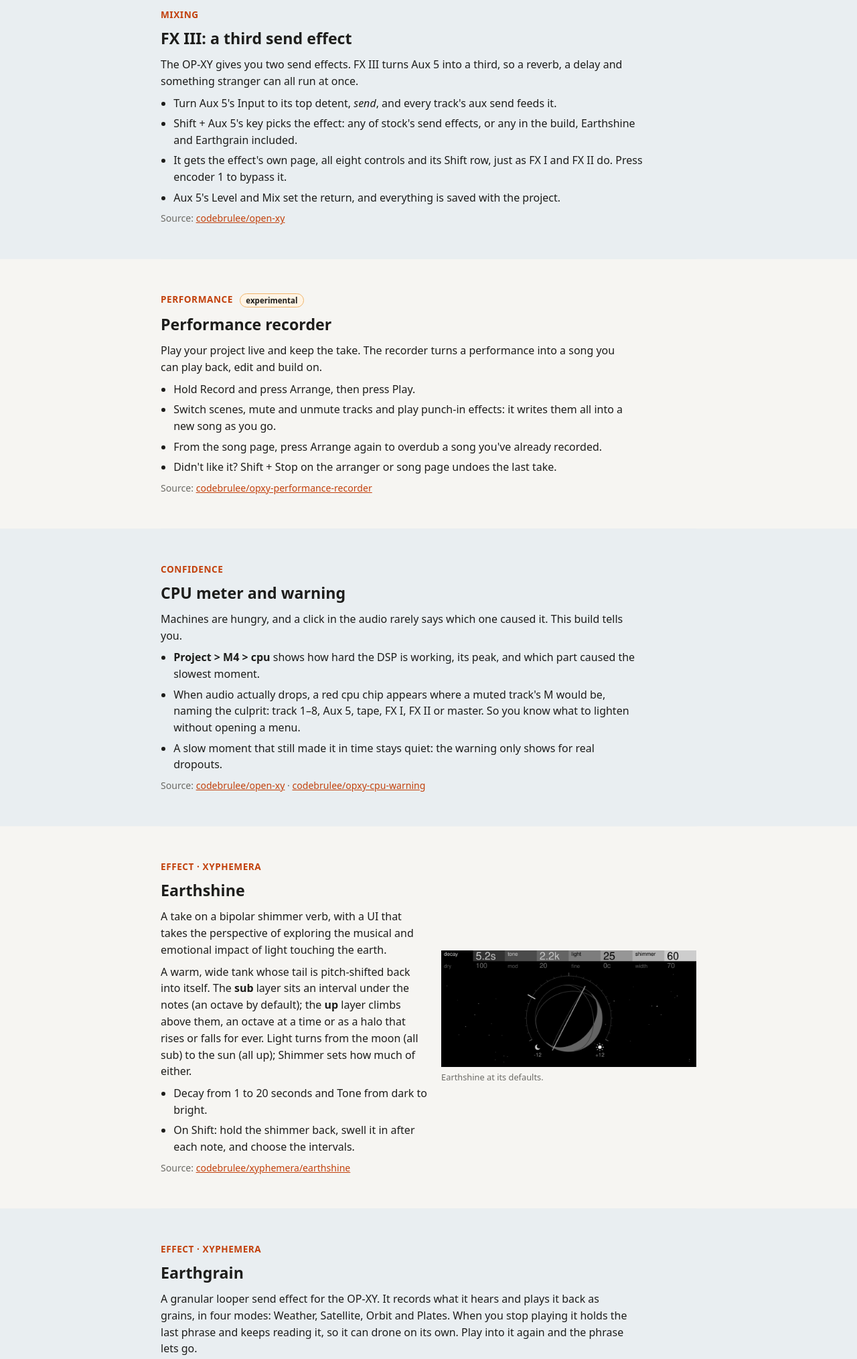
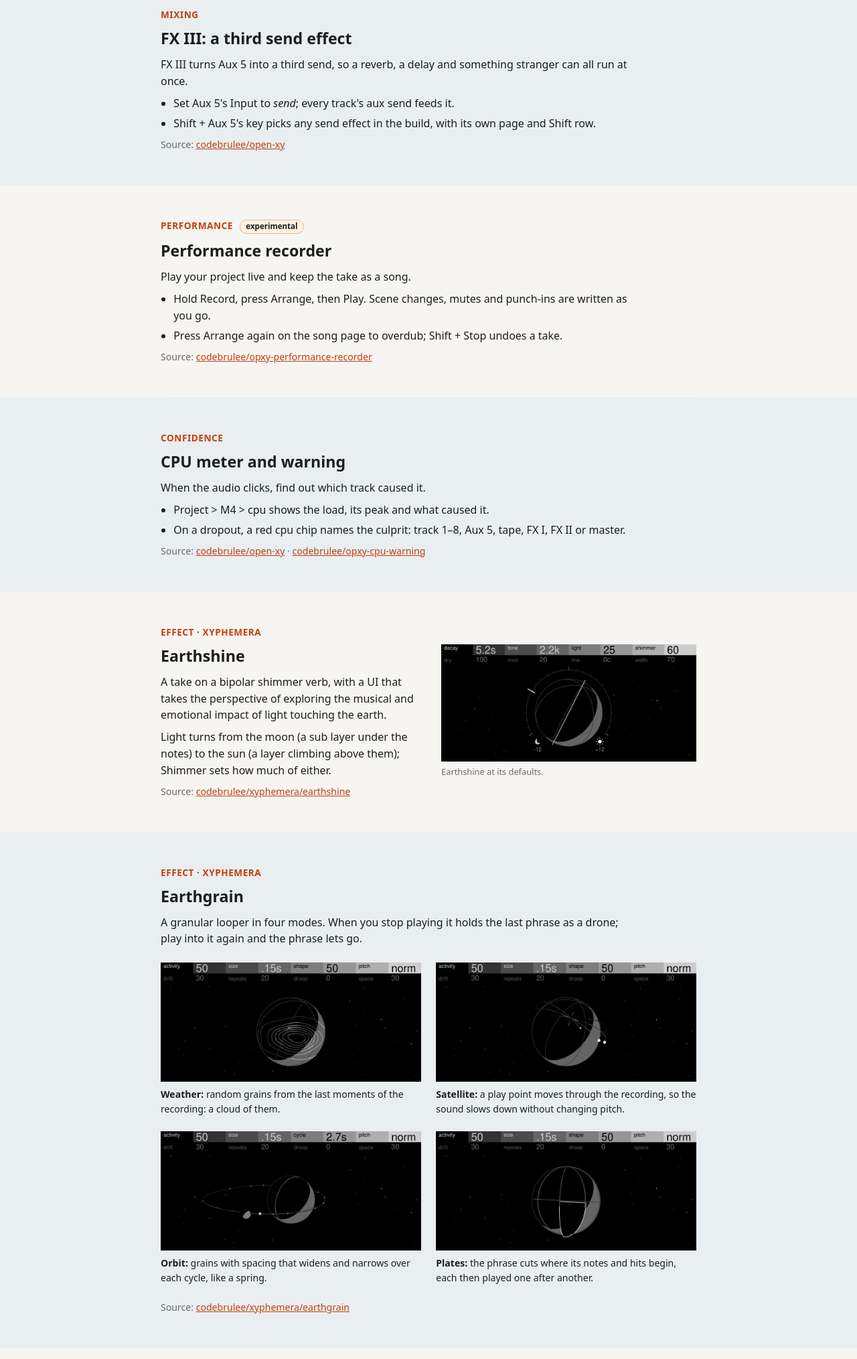
Before and after one commit to codebrulee/opxy-build, a plain HTML site: page index.html in a window 1280 px wide. Shown: the part 495-2524 px from the top of the page at 67% size. Drawn offline with Linux system fonts and the light colour scheme.

Commit message:
Landing page: shorter descriptions for every feature
Co-Authored-By: Claude Opus 5.5 <noreply@anthropic.com>

```diff
--- a/index.html
+++ b/index.html
@@ -77,12 +77,10 @@ figcaption{color:var(--muted);font-size:.8rem;margin-top:.4rem}
 <div>
 <p class="kicker">Mixing</p>
 <h2>FX III: a third send effect</h2>
-<p>The OP-XY gives you two send effects. FX III turns Aux 5 into a third, so a reverb, a delay and something stranger can all run at once.</p>
+<p>FX III turns Aux 5 into a third send, so a reverb, a delay and something stranger can all run at once.</p>
 <ul>
-<li>Turn Aux 5's Input to its top detent, <em>send</em>, and every track's aux send feeds it.</li>
-<li>Shift + Aux 5's key picks the effect: any of stock's send effects, or any in the build, Earthshine and Earthgrain included.</li>
-<li>It gets the effect's own page, all eight controls and its Shift row, just as FX I and FX II do. Press encoder 1 to bypass it.</li>
-<li>Aux 5's Level and Mix set the return, and everything is saved with the project.</li>
+<li>Set Aux 5's Input to <em>send</em>; every track's aux send feeds it.</li>
+<li>Shift + Aux 5's key picks any send effect in the build, with its own page and Shift row.</li>
 </ul>
 <p class="links">Source: <a href="https://github.com/codebrulee/open-xy/tree/build/2026.11.18">codebrulee/open-xy</a></p>
 </div>
@@ -92,12 +90,10 @@ figcaption{color:var(--muted);font-size:.8rem;margin-top:.4rem}
 <div>
 <p class="kicker">Performance <span class="badge">experimental</span></p>
 <h2>Performance recorder</h2>
-<p>Play your project live and keep the take. The recorder turns a performance into a song you can play back, edit and build on.</p>
+<p>Play your project live and keep the take as a song.</p>
 <ul>
-<li>Hold Record and press Arrange, then press Play.</li>
-<li>Switch scenes, mute and unmute tracks and play punch-in effects: it writes them all into a new song as you go.</li>
-<li>From the song page, press Arrange again to overdub a song you've already recorded.</li>
-<li>Didn't like it? Shift + Stop on the arranger or song page undoes the last take.</li>
+<li>Hold Record, press Arrange, then Play. Scene changes, mutes and punch-ins are written as you go.</li>
+<li>Press Arrange again on the song page to overdub; Shift + Stop undoes a take.</li>
 </ul>
 <p class="links">Source: <a href="https://github.com/codebrulee/opxy-performance-recorder">codebrulee/opxy-performance-recorder</a></p>
 </div>
@@ -107,11 +103,10 @@ figcaption{color:var(--muted);font-size:.8rem;margin-top:.4rem}
 <div>
 <p class="kicker">Confidence</p>
 <h2>CPU meter and warning</h2>
-<p>Machines are hungry, and a click in the audio rarely says which one caused it. This build tells you.</p>
+<p>When the audio clicks, find out which track caused it.</p>
 <ul>
-<li><strong>Project &gt; M4 &gt; cpu</strong> shows how hard the DSP is working, its peak, and which part caused the slowest moment.</li>
-<li>When audio actually drops, a red cpu chip appears where a muted track's M would be, naming the culprit: track 1–8, Aux 5, tape, FX I, FX II or master. So you know what to lighten without opening a menu.</li>
-<li>A slow moment that still made it in time stays quiet: the warning only shows for real dropouts.</li>
+<li>Project &gt; M4 &gt; cpu shows the load, its peak and what caused it.</li>
+<li>On a dropout, a red cpu chip names the culprit: track 1–8, Aux 5, tape, FX I, FX II or master.</li>
 </ul>
 <p class="links">Source: <a href="https://github.com/codebrulee/open-xy/tree/build/2026.11.18">codebrulee/open-xy</a> · <a href="https://github.com/codebrulee/opxy-cpu-warning">codebrulee/opxy-cpu-warning</a></p>
 </div>
@@ -122,11 +117,7 @@ figcaption{color:var(--muted);font-size:.8rem;margin-top:.4rem}
 <p class="kicker">Effect · Xyphemera</p>
 <h2>Earthshine</h2>
 <p>A take on a bipolar shimmer verb, with a UI that takes the perspective of exploring the musical and emotional impact of light touching the earth.</p>
-<p>A warm, wide tank whose tail is pitch-shifted back into itself. The <strong>sub</strong> layer sits an interval under the notes (an octave by default); the <strong>up</strong> layer climbs above them, an octave at a time or as a halo that rises or falls for ever. Light turns from the moon (all sub) to the sun (all up); Shimmer sets how much of either.</p>
-<ul>
-<li>Decay from 1 to 20 seconds and Tone from dark to bright.</li>
-<li>On Shift: hold the shimmer back, swell it in after each note, and choose the intervals.</li>
-</ul>
+<p>Light turns from the moon (a sub layer under the notes) to the sun (a layer climbing above them); Shimmer sets how much of either.</p>
 <p class="links">Source: <a href="https://github.com/codebrulee/xyphemera/tree/main/earthshine">codebrulee/xyphemera/earthshine</a></p>
 </div>
 <figure><img src="images/earthshine.png" alt="Earthshine's screen: the Earth inside a dial from the moon to the sun" width="960" height="440"><figcaption>Earthshine at its defaults.</figcaption></figure>
@@ -136,17 +127,14 @@ figcaption{color:var(--muted);font-size:.8rem;margin-top:.4rem}
 <div>
 <p class="kicker">Effect · Xyphemera</p>
 <h2>Earthgrain</h2>
-<p>A granular looper send effect for the OP-XY. It records what it hears and plays it back as grains, in four modes: Weather, Satellite, Orbit and Plates. When you stop playing it holds the last phrase and keeps reading it, so it can drone on its own. Play into it again and the phrase lets go.</p>
+<p>A granular looper in four modes. When you stop playing it holds the last phrase as a drone; play into it again and the phrase lets go.</p>
 <div class="modes">
-<figure><img src="images/earthgrain-weather.png" alt="Earthgrain's Weather screen" width="960" height="440"><figcaption><strong>Weather:</strong> random grains from the last moments of the recording, or from anywhere in a held phrase: a cloud of them. Each grain is represented as a pressure system on the screen; the isobars are its contours, flashing while it sounds.</figcaption></figure>
-<figure><img src="images/earthgrain-satellite.png" alt="Earthgrain's Satellite screen" width="960" height="440"><figcaption><strong>Satellite:</strong> a play point moves through the recording, with grains laid evenly along it, so the sound slows down without changing pitch. When you play a new note it jumps to it. On the screen the Earth's turn is the recording's time, and four satellites, one for each grain voice, orbit it.</figcaption></figure>
-<figure><img src="images/earthgrain-orbit.png" alt="Earthgrain's Orbit screen" width="960" height="440"><figcaption><strong>Orbit:</strong> grains with spacing that widens and narrows over each cycle, like a spring. On the screen the moon's distance from the Earth is the gap between grains, and each grain leaves a mark on its orbit.</figcaption></figure>
-<figure><img src="images/earthgrain-plates.png" alt="Earthgrain's Plates screen" width="960" height="440"><figcaption><strong>Plates:</strong> the phrase cuts where its notes and hits begin, each then played one after another. On the screen the globe is split into sixteen plates, and each piece lifts as it plays.</figcaption></figure>
+<figure><img src="images/earthgrain-weather.png" alt="Earthgrain's Weather screen" width="960" height="440"><figcaption><strong>Weather:</strong> random grains from the last moments of the recording: a cloud of them.</figcaption></figure>
+<figure><img src="images/earthgrain-satellite.png" alt="Earthgrain's Satellite screen" width="960" height="440"><figcaption><strong>Satellite:</strong> a play point moves through the recording, so the sound slows down without changing pitch.</figcaption></figure>
+<figure><img src="images/earthgrain-orbit.png" alt="Earthgrain's Orbit screen" width="960" height="440"><figcaption><strong>Orbit:</strong> grains with spacing that widens and narrows over each cycle, like a spring.</figcaption></figure>
+<figure><img src="images/earthgrain-plates.png" alt="Earthgrain's Plates screen" width="960" height="440"><figcaption><strong>Plates:</strong> the phrase cuts where its notes and hits begin, each then played one after another.</figcaption></figure>
 </div>
-<ul>
-<li>Pitch sets from unison to fifths, octaves, reverse and harmonics; Repeats to let the loop evolve; Space to put it in a room.</li>
-<li>Lock it to the song's tempo, and choose how long a held phrase lasts.</li>
-</ul>
+
 <p class="links">Source: <a href="https://github.com/codebrulee/xyphemera/tree/main/earthgrain">codebrulee/xyphemera/earthgrain</a></p>
 </div>
 </section>
```
